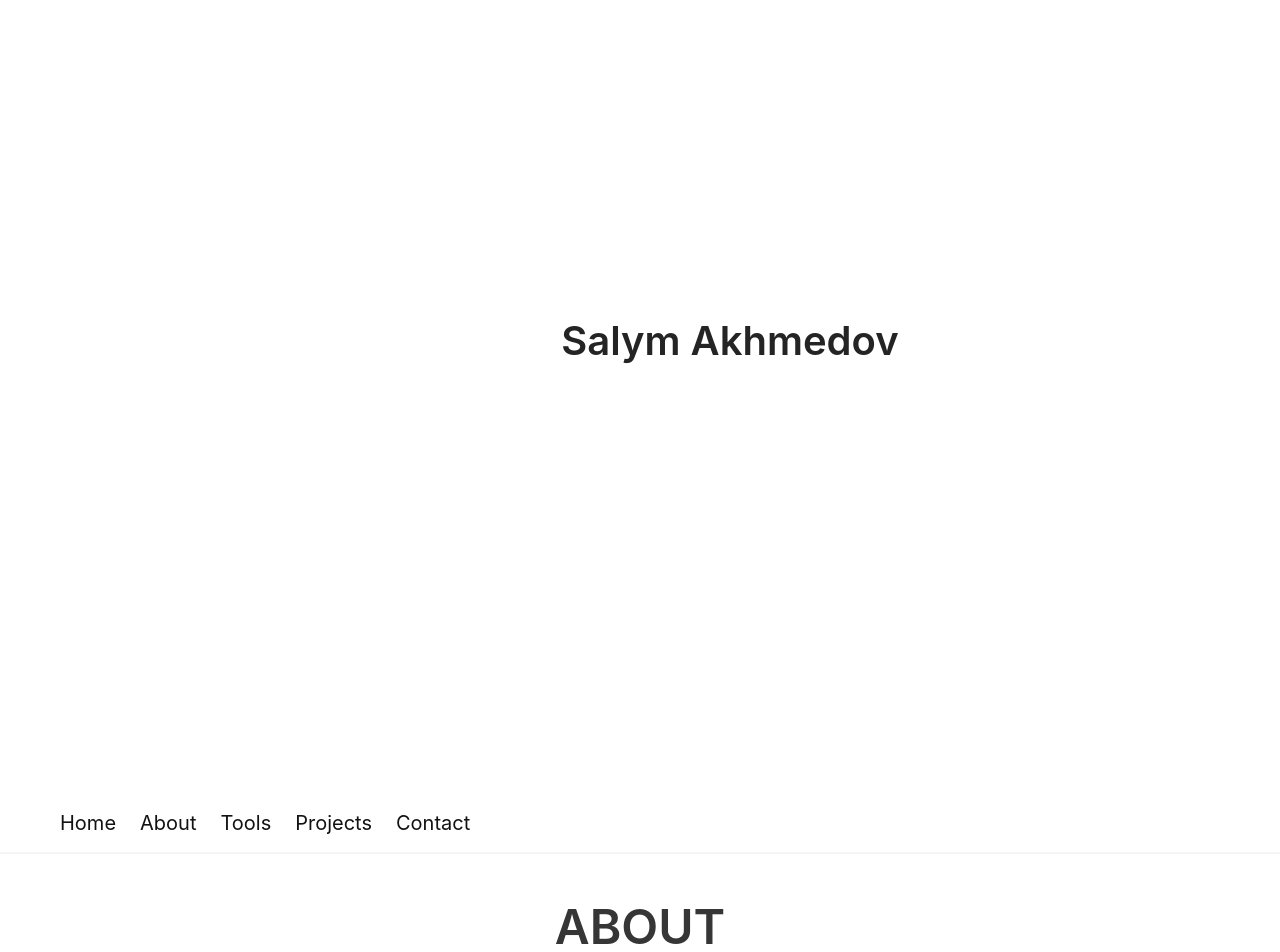
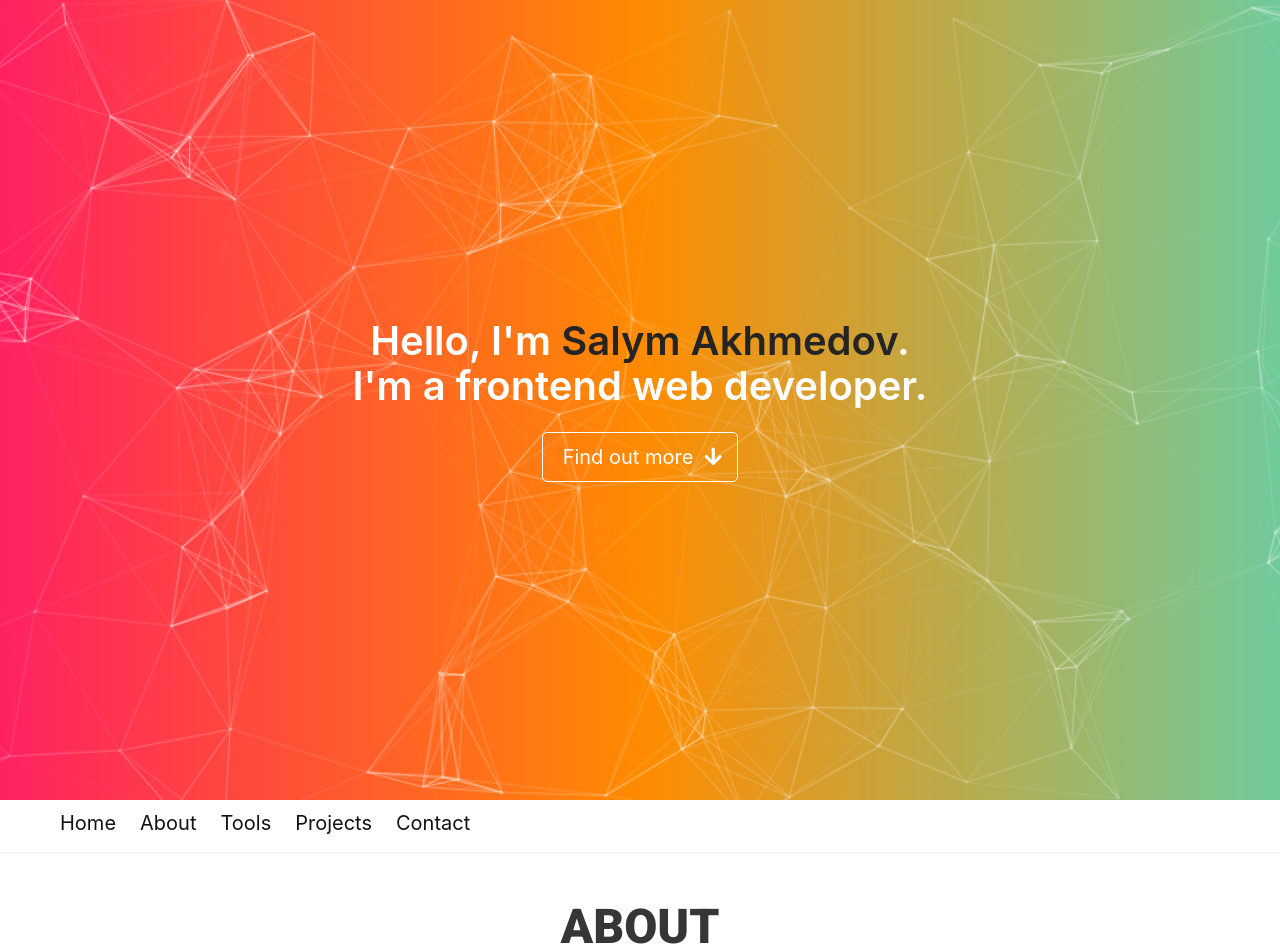
Before and after one commit to salymk/salym-portfolio, a React (Create React App) app: page / in a window 1280 px wide. Shown: the top 952 px of the page. Built offline with nearby package versions, Linux system fonts and the light colour scheme.

Commit message:
Reorginized file

```diff
--- a/src/index.scss
+++ b/src/index.scss
@@ -2,14 +2,42 @@
 
 // Import a Google Font
 @import url('https://fonts.googleapis.com/css?family=Nunito:400,700');
+@import url('https://fonts.googleapis.com/css?family=Karla:400,700|Rubik:400,500,700');
+@import url('https://fonts.googleapis.com/css2?family=Roboto:wght@900&display=swap');
 
-/* 1. Base styles */
+/* ============================================= */
+/*              Bulma customization              */
+/* ============================================= */
 
-/* 2. Shared styles */
+// Set your brand colors
 
-/* 3. Specific styles */
+//Initial variables
+$radius: 5px;
 
-/* 4. Responsive styles */
+// Update Bulma's global variables
+
+// Update some of Bulma's component variables
+
+/* ============================================= */
+/*              Base Styles                      */
+/* ============================================= */
+
+.section .title {
+	font-family: 'Roboto', sans-serif;
+}
+
+/* ============================================= */
+/*              Hero component                   */
+/* ============================================= */
+
+.has-bg-img {
+	background: url('../src/images/hero-bg.png') center center;
+	background-size: cover;
+}
+
+/* ============================================= */
+/*              Responsive styles                */
+/* ============================================= */
 
 // Import only what you need from Bulma
 @import '../node_modules/bulma/sass/utilities/_all.sass';
```
